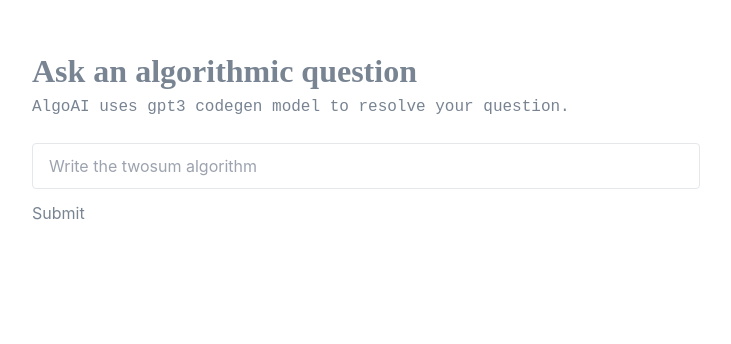
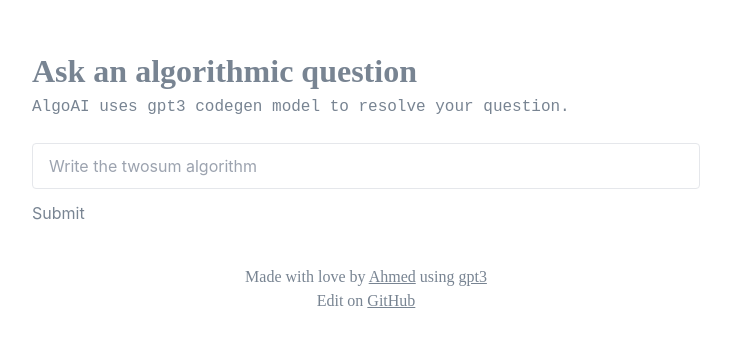
Before and after one commit to ahmedsaheed/AlgoAI, a Next.js app: page / in a window 1280 px wide. Shown: the part 178-522 px from the top of the page, without its empty margins (274-1005 px from the left). Built offline with nearby package versions, Linux system fonts and the light colour scheme.

Commit message:
added fotter and formatted

```diff
--- a/pages/index.tsx
+++ b/pages/index.tsx
@@ -28,6 +28,7 @@ const Home: NextPage = () => {
             <div className="lowerSpace"></div>
           </div>
         </main>
+        <footer>Made with love by <a className="underline" href="http://github.com/ahmedsaheed">Ahmed</a> using <a className="underline" href="https://beta.openai.com/">gpt3</a><br/> Edit on <a className="underline" href="https://github.com/ahmedsaheed/AlgoAI">GitHub</a></footer>
       </div>
     </>
   );
--- a/styles/globals.css
+++ b/styles/globals.css
@@ -95,3 +95,11 @@ h2 {
   overflow-x: auto;
   white-space: pre-wrap;
 }
+
+footer{
+  /* position: fixed; */
+  bottom: 0;
+  width: 100%;
+  text-align: center;
+  font-family:"EB Garamond", serif;
+}
```
